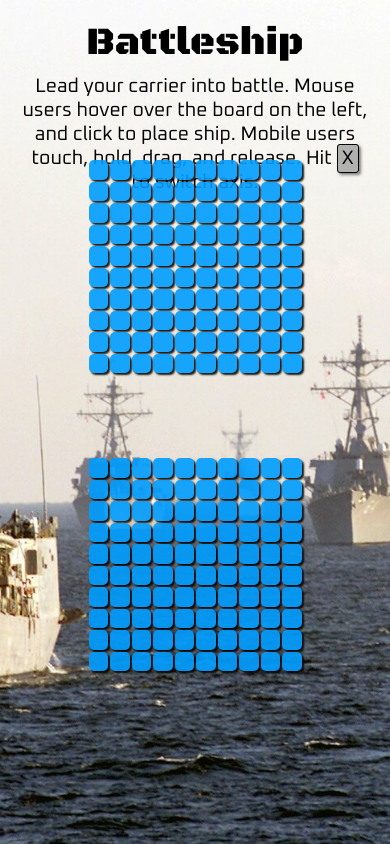
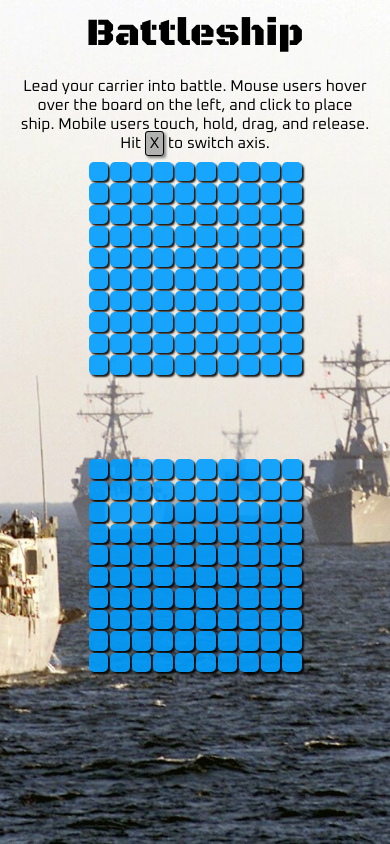
Before and after one commit to Pete-Fowler/battleship, a website built with webpack: page src/index.html in a window 390 px wide. Built offline with nearby package versions, Linux system fonts and the light colour scheme.

Commit message:
Adjust style - size of header & narrative

```diff
--- a/src/style.css
+++ b/src/style.css
@@ -10,7 +10,7 @@ body {
   background-position: center;
   display: grid;
   grid:
-    'header' 75px
+    'header' .1fr
     'main' 1fr
     /1fr;
   width: 100vw;
@@ -21,12 +21,12 @@ body {
 
 #header {
   display: flex;
-  font-size: 6vw;
+  font-size: 5.5vw;
   justify-content: center;
   align-items: center;
   grid-area: header;
   font-family: 'Black Ops One', cursive;
-  padding-top: 10px;
+  padding: 0px;
 }
 
 #main {
@@ -34,7 +34,7 @@ body {
   grid-area: main;
   display: grid;
   grid:
-    'narrative narrative' 75px
+    'narrative narrative' .2fr
     'p1        p2' 1fr
     /1fr       1fr;
   justify-items: center;
@@ -42,12 +42,12 @@ body {
 }
 
 #narrative {
-  font-size: 2.5vw;
+  font-size: 2.3vw;
   grid-area: narrative;
   position: relative;
   text-align: center;
   width: 100%;
-  padding: 0px 40px;
+  padding: 10px 40px;
 }
 
 #x-btn {
@@ -124,10 +124,11 @@ body {
 
   #header {
     font-size: 10vw;
+    padding-bottom: 10px;
   }
 
   #narrative {
-    font-size: 5vw;
+    font-size: 4vw;
     padding: 0px 20px;
   }
 
```
Also changed, not shown: dist/main.js.
